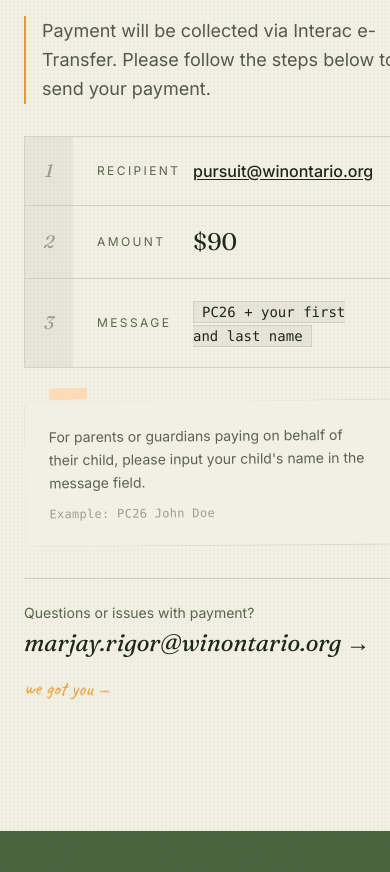
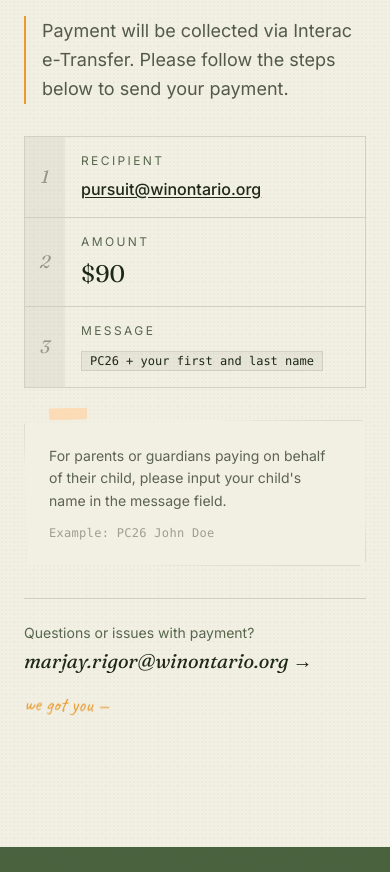
Before and after one commit to Lancec123/P2026, a React (Vite) app: page / in a window 390 px wide. Shown: the part 3440-4312 px from the top of the page. Built offline with nearby package versions, Linux system fonts and the light colour scheme; the HTML template or start-up script is replaced by a standard one.

Commit message:
mobile about f

```diff
--- a/src/components/pursuit/About.tsx
+++ b/src/components/pursuit/About.tsx
@@ -122,7 +122,6 @@ const About = () => {
       </div>
 
       {/* Camp Fees */}
-      {/* Camp Fees */}
       <div className="container mt-24">
         <StaggerReveal>
           <StaggerItem>
@@ -133,7 +132,7 @@ const About = () => {
                 <div className="lg:col-span-3">
                   <p className="text-sm uppercase tracking-[0.3em] text-ink font-bold mb-4">Registration</p>
                   <div className="font-hand text-highlight text-5xl rotate-[-2deg] mb-6">camp fees</div>
-            <div className="bg-grass-deep text-paper p-6 shadow-paper rotate-[-1deg]">
+                  <div className="bg-grass-deep text-paper p-6 shadow-paper rotate-[-1deg] max-w-[200px]">
                     <p className="text-xs uppercase tracking-[0.2em] text-paper/50 mb-2">Cost per person</p>
                     <p className="font-serif-display italic text-6xl text-paper">$90</p>
                     <p className="text-xs text-paper/50 mt-2 uppercase tracking-[0.15em]">All-inclusive</p>
@@ -147,19 +146,39 @@ const About = () => {
                   </p>
 
                   {/* Steps */}
-            <div className="space-y-0 border border-ink/15">
+                  <div className="border border-ink/15 overflow-hidden">
                     {[
-                { label: "Recipient", content: <><a href="mailto:pursuit@winontario.org" className="text-ink font-medium underline underline-offset-2 hover:text-highlight transition-colors">pursuit@winontario.org</a></> },
-                { label: "Amount", content: <span className="font-serif-display text-ink text-2xl">$90</span> },
-                { label: "Message", content: <span className="font-mono bg-ink/5 px-2 py-0.5 text-ink text-sm border border-ink/10">PC26 + your first and last name</span> },
+                      {
+                        label: "Recipient",
+                        content: (
+                          <a
+                            href="mailto:pursuit@winontario.org"
+                            className="text-ink font-medium underline underline-offset-2 hover:text-highlight transition-colors break-all"
+                          >
+                            pursuit@winontario.org
+                          </a>
+                        ),
+                      },
+                      {
+                        label: "Amount",
+                        content: <span className="font-serif-display text-ink text-2xl">$90</span>,
+                      },
+                      {
+                        label: "Message",
+                        content: (
+                          <span className="font-mono bg-ink/5 px-2 py-0.5 text-ink text-xs border border-ink/10 break-all">
+                            PC26 + your first and last name
+                          </span>
+                        ),
+                      },
                     ].map((step, i) => (
-                <div key={i} className="flex gap-0 items-stretch border-b border-ink/15 last:border-b-0">
-                  <div className="bg-ink/5 px-4 py-5 flex items-center justify-center w-12 shrink-0">
+                      <div key={i} className="flex items-stretch border-b border-ink/15 last:border-b-0">
+                        <div className="bg-ink/5 px-3 py-4 flex items-center justify-center w-10 shrink-0">
                           <span className="font-serif-display italic text-ink/40 text-lg">{i + 1}</span>
                         </div>
-                  <div className="px-6 py-5 flex items-center gap-4 flex-1">
-                    <span className="text-xs uppercase tracking-[0.2em] text-muted-foreground w-20 shrink-0">{step.label}</span>
-                    <div className="text-ink/80">{step.content}</div>
+                        <div className="px-4 py-4 flex flex-col sm:flex-row sm:items-center gap-2 flex-1 min-w-0">
+                          <span className="text-xs uppercase tracking-[0.2em] text-muted-foreground sm:w-20 shrink-0">{step.label}</span>
+                          <div className="text-ink/80 min-w-0 overflow-hidden">{step.content}</div>
                         </div>
                       </div>
                     ))}
@@ -167,11 +186,12 @@ const About = () => {
 
                   {/* Note */}
                   <div className="relative">
-              <span className="absolute -top-3 left-6 w-10 h-3 bg-orange-200/80 rotate-[-1deg] z-10"
+                    <span
+                      className="absolute -top-3 left-6 w-10 h-3 bg-orange-200/80 rotate-[-1deg] z-10"
                       style={{ clipPath: "polygon(2% 0%, 98% 2%, 97% 98%, 3% 100%)" }}
                     />
                     <div
-                className="bg-paper shadow-paper p-6 rotate-[-0.5deg] border border-ink/10"
+                      className="bg-paper shadow-paper p-6 border border-ink/10"
                       style={{ clipPath: "polygon(1% 2%, 99% 0%, 100% 97%, 98% 100%, 1% 99%, 0% 3%)" }}
                     >
                       <p className="text-ink/70 leading-relaxed text-sm">
@@ -183,11 +203,11 @@ const About = () => {
 
                   {/* Contact */}
                   <div className="flex flex-col md:flex-row md:items-center justify-between gap-4 border-t border-ink/15 pt-6">
-              <div>
+                    <div className="min-w-0">
                       <p className="text-sm text-muted-foreground mb-1">Questions or issues with payment?</p>
                       <a
                         href="mailto:marjay.rigor@winontario.org"
-                  className="font-serif-display italic text-2xl text-ink hover:text-highlight transition-colors"
+                        className="font-serif-display italic text-xl md:text-2xl text-ink hover:text-highlight transition-colors break-all"
                       >
                         marjay.rigor@winontario.org →
                       </a>
```
Lines whose indentation alone changed are shown as unchanged.
